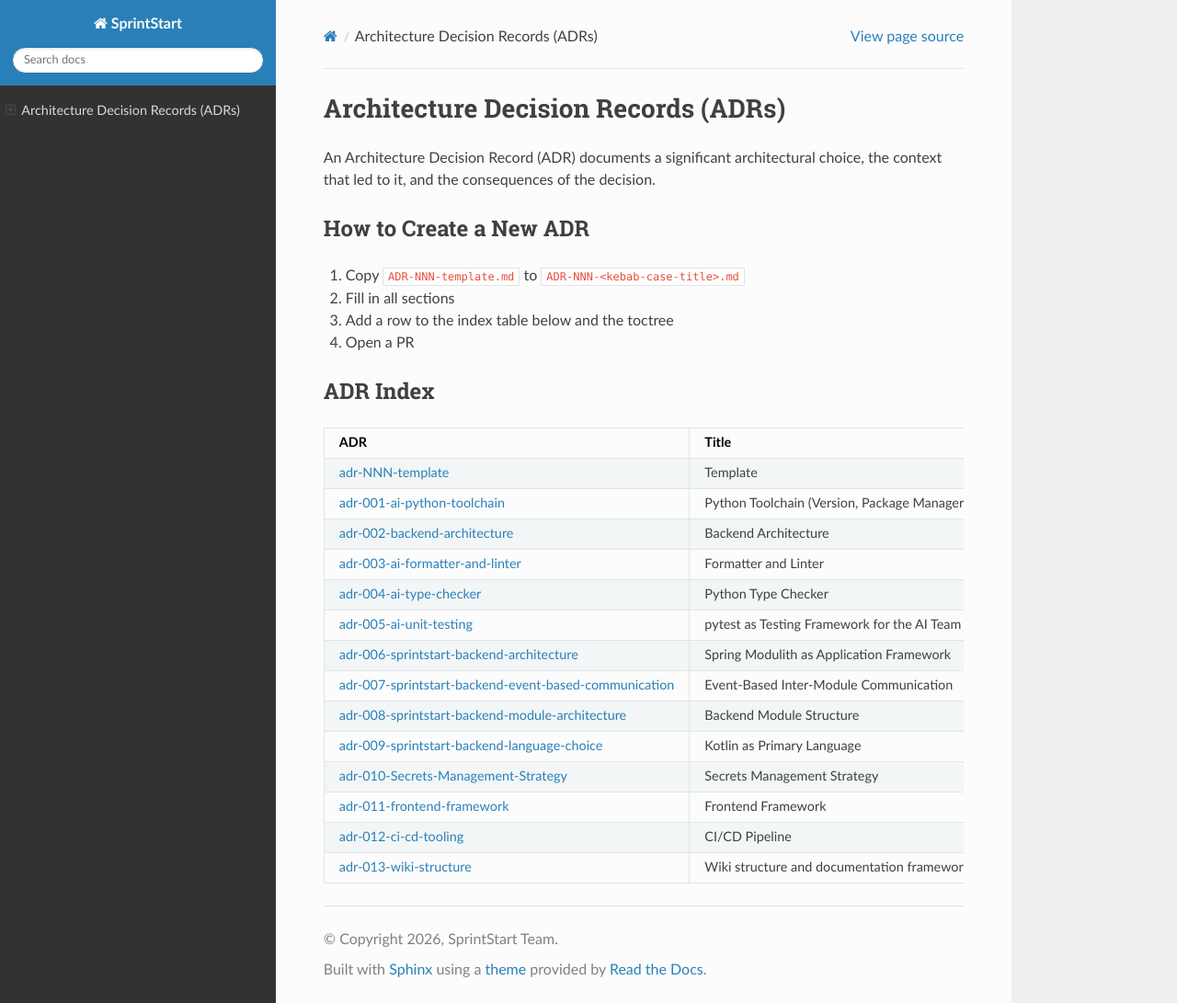
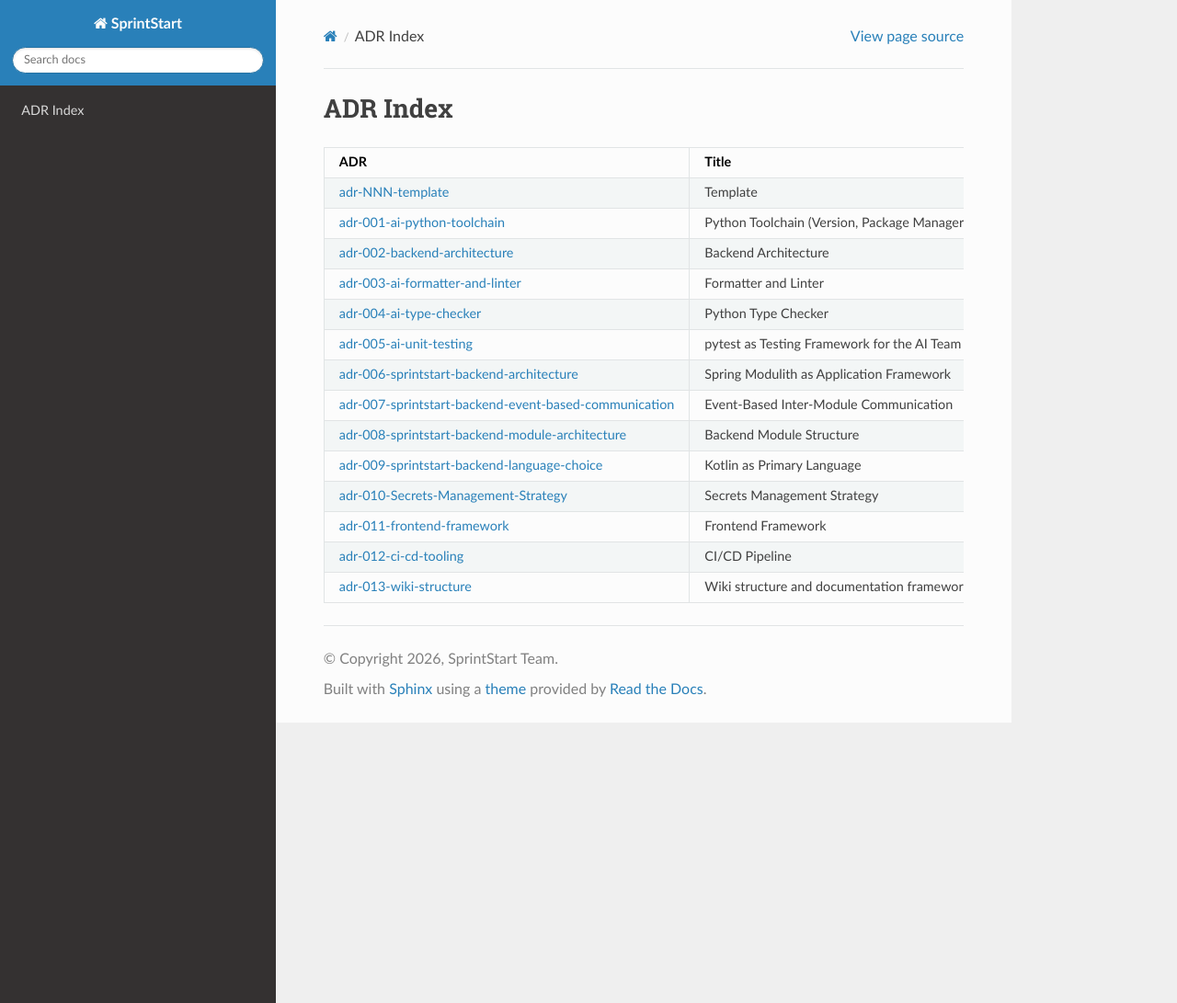
Before and after one commit to SprintStartProject/Wiki, a Sphinx documentation site: the page built from docs/source/explanations/adrs/index.md, in a window 1280 px wide and 1091 px high. Shown: the whole window at 92% size. Built offline with Sphinx 7.4.7 and the Read the Docs theme 3.1.0, drawn with Linux system fonts in a browser that asks for light colours; pages that are not in the unit, such as notebooks, are missing from menus.

Commit message:
Adapted adr index file to match diataxis

```diff
--- a/docs/source/explanations/adrs/index.md
+++ b/docs/source/explanations/adrs/index.md
@@ -1,15 +1,3 @@
-# Architecture Decision Records (ADRs)
-
-An Architecture Decision Record (ADR) documents a significant architectural choice, the context
-that led to it, and the consequences of the decision.
-
-## How to Create a New ADR
-
-1. Copy `ADR-NNN-template.md` to `ADR-NNN-<kebab-case-title>.md`
-2. Fill in all sections
-3. Add a row to the index table below and the toctree
-4. Open a PR
-
 ## ADR Index
 
 | ADR | Title | Status |
```
Also changed, not shown: docs/source/how-to-guides/how-to-write-an-adr.md (added, +11 -0 lines).
